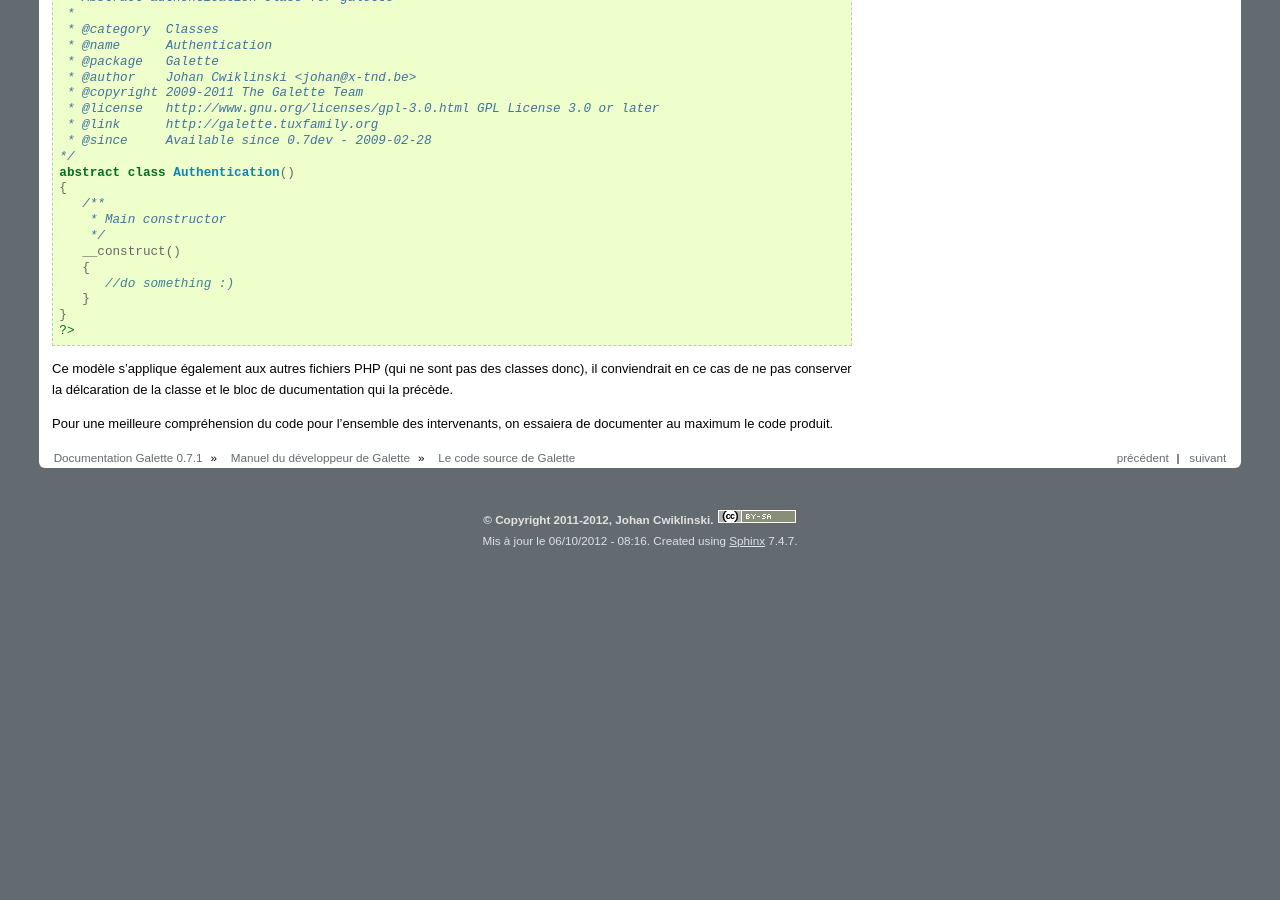
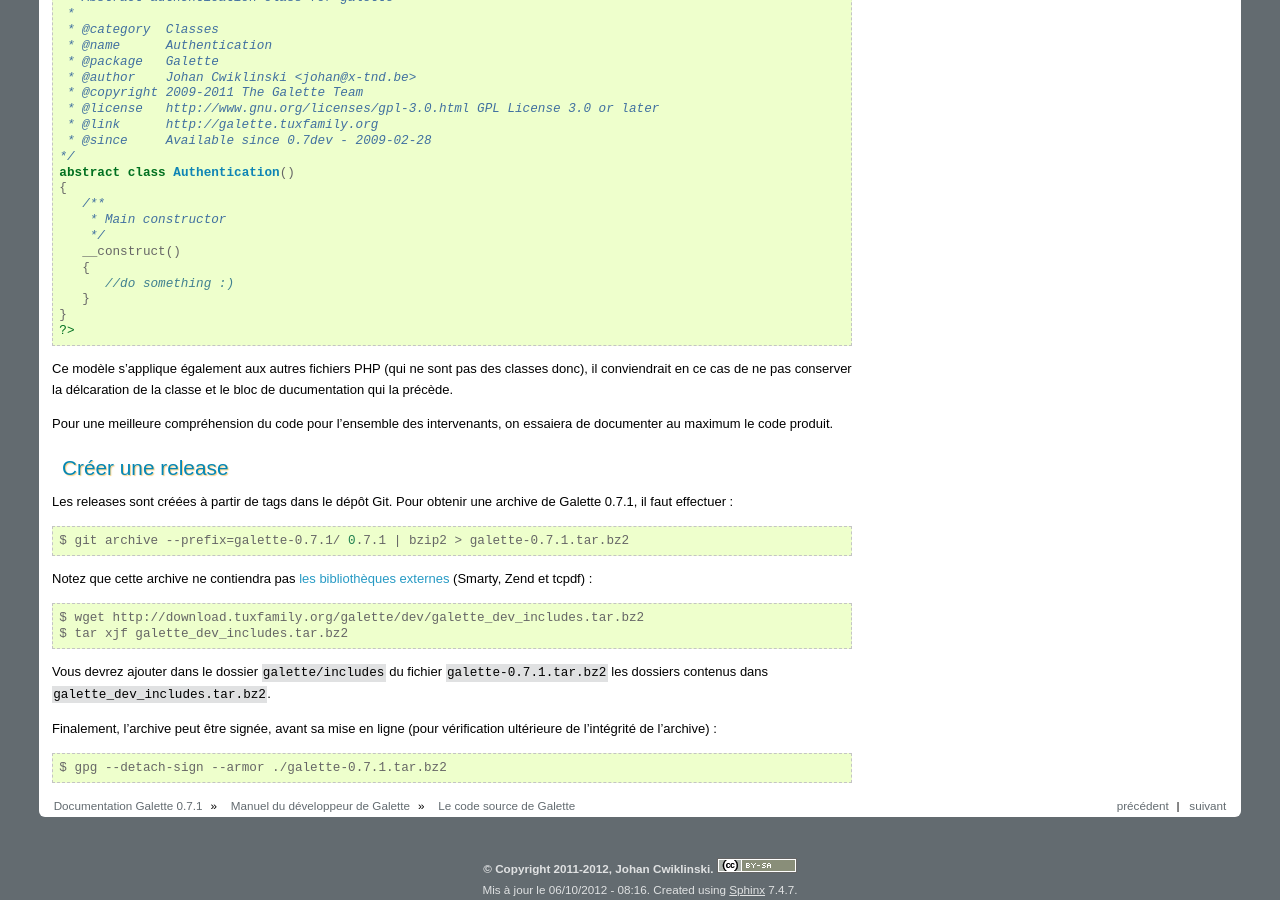
Before and after one commit to galette/galettedoc, a Sphinx documentation site: the page built from source/development/codage.rst, in a window 1280 px wide and 900 px high, scrolled down 1835 px. Built offline with Sphinx 7.4.7, drawn with Linux system fonts in a browser that asks for light colours; before the commit the page ends 2387 px from its top, so only the background shows below that.

Commit message:
Pense bête pour la création de nouvelles releases

```diff
--- a/source/development/codage.rst
+++ b/source/development/codage.rst
@@ -126,3 +126,27 @@ Galette est à partir de la version 0.7 sous licence GPL version 3 (ou supérieu
 Ce modèle s'applique également aux autres fichiers PHP (qui ne sont pas des classes donc), il conviendrait en ce cas de ne pas conserver la délcaration de la classe et le bloc de ducumentation qui la précède.
 
 Pour une meilleure compréhension du code pour l'ensemble des intervenants, on essaiera de documenter au maximum le code produit.
+
+Créer une release
+=================
+
+Les releases sont créées à partir de tags dans le dépôt Git. Pour obtenir une archive de Galette 0.7.1, il faut effectuer :
+
+.. code-block:: bash
+
+   $ git archive --prefix=galette-0.7.1/ 0.7.1 | bzip2 > galette-0.7.1.tar.bz2
+
+Notez que cette archive ne contiendra pas `les bibliothèques externes <http://download.tuxfamily.org/galette/dev/galette_dev_includes.tar.bz2>`_ (Smarty, Zend et tcpdf) :
+
+.. code-block:: bash
+
+   $ wget http://download.tuxfamily.org/galette/dev/galette_dev_includes.tar.bz2
+   $ tar xjf galette_dev_includes.tar.bz2
+
+Vous devrez ajouter dans le dossier ``galette/includes`` du fichier ``galette-0.7.1.tar.bz2`` les dossiers contenus dans ``galette_dev_includes.tar.bz2``.
+
+Finalement, l'archive peut être signée, avant sa mise en ligne (pour vérification ultérieure de l'intégrité de l'archive) :
+
+.. code-block:: bash
+
+   $ gpg --detach-sign --armor ./galette-0.7.1.tar.bz2
```
